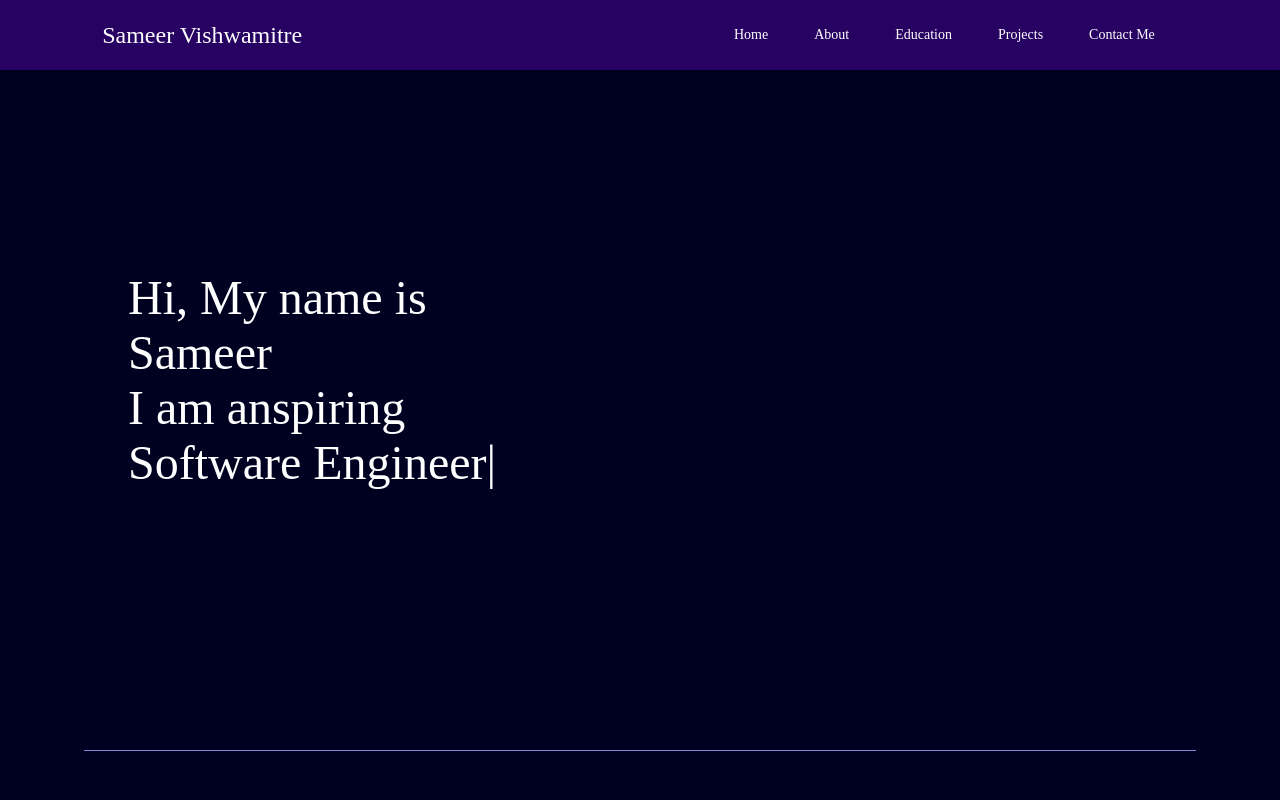
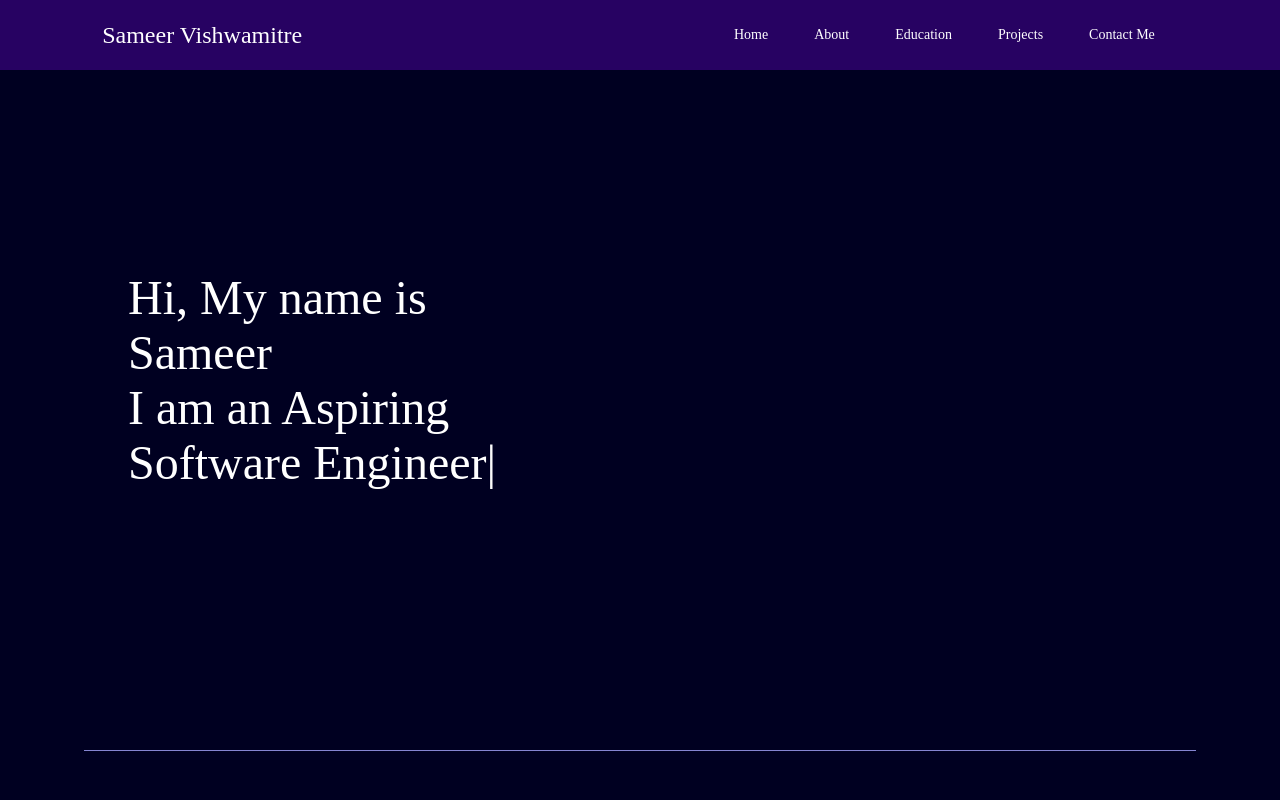
Before and after one commit to sameer-2642/Portfolio, a plain HTML site: page index.html in a window 1280 px wide. Shown: the top 800 px of the page. Drawn offline with nearby package versions, Linux system fonts and the light colour scheme.

Commit message:
Update index.html

```diff
--- a/index.html
+++ b/index.html
@@ -37,7 +37,7 @@
       <section class="firstSection" id="Home">
         <div class="leftSection">
           Hi, My name is <span class="white">Sameer</span>
-          <div>I am anspiring</div>
+          <div>I am an Aspiring</div>
           <span id="element"></span>
         </div>
         <div class="rightSection"><img src="portfolio.png" alt="" /></div>
```
